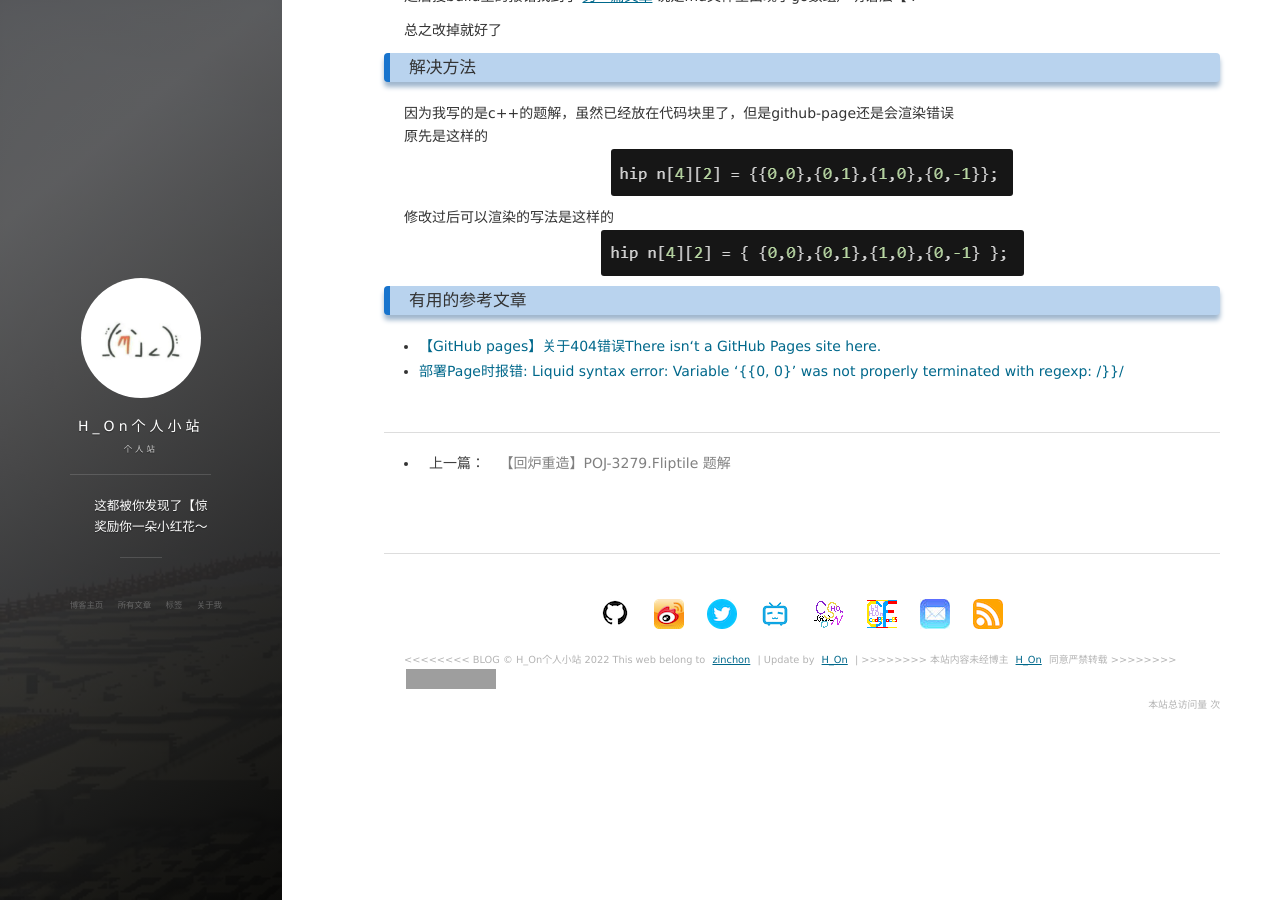
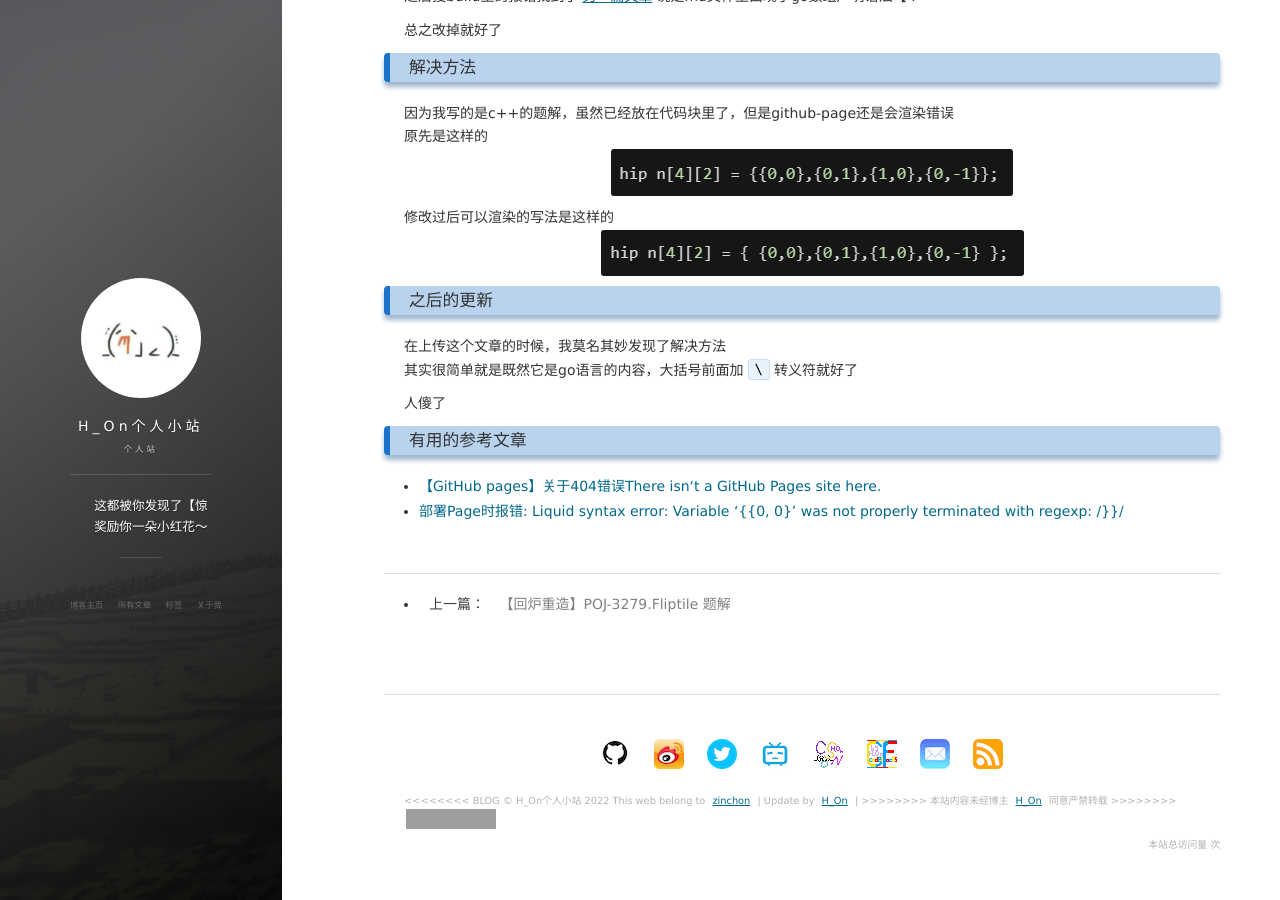
Before and after one commit to Hybrogen/Hybrogen.github.io, a Jekyll site: the page built from _posts/2022-01-28-githubpageError.md, in a window 1280 px wide and 900 px high, scrolled down 649 px. Built offline with Jekyll 4.4.1, drawn with Linux system fonts in a browser that asks for light colours; nearby versions of some CDN libraries; comment, search, counter and statistics services are not loaded; grey boxes are pictures that could not be loaded.

Commit message:
我人傻了

```diff
--- a/_posts/2022-01-28-githubpageError.md
+++ b/_posts/2022-01-28-githubpageError.md
@@ -35,6 +35,12 @@ tag: 题解
 修改过后可以渲染的写法是这样的<br>
 ![可以渲染](/images/20220128/p2.png)
 
+### 之后的更新
+在上传这个文章的时候，我莫名其妙发现了解决方法<br>
+其实很简单就是既然它是go语言的内容，大括号前面加 `\` 转义符就好了
+
+人傻了
+
 ### 有用的参考文章
 * [【GitHub pages】关于404错误There isn‘t a GitHub Pages site here.
 ](https://gitee.com/oschina/git-osc/issues/I1BLTM?_from=gitee_search)
```
